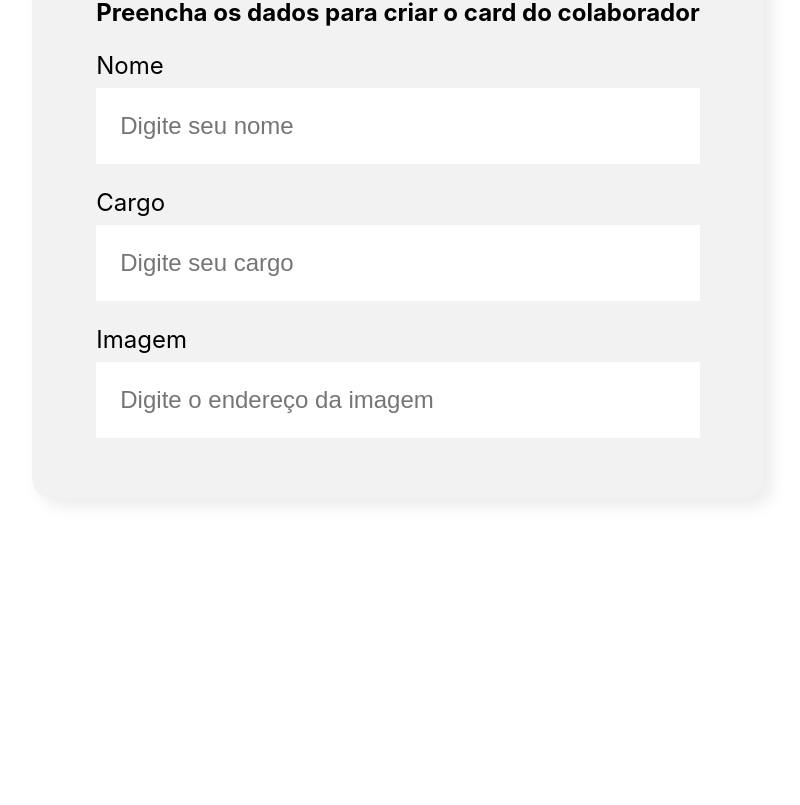
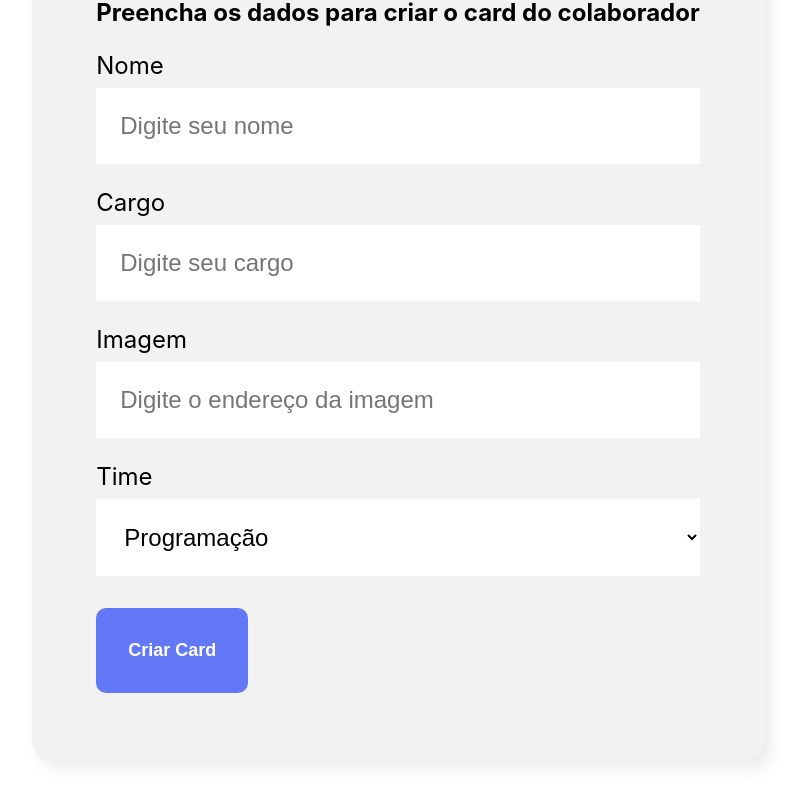
Before and after one commit to viniciusorpontes/organo, a React (Create React App) app: page / in a window 1280 px wide. Shown: the part 636-1441 px from the top of the page, without its empty margins (242-1042 px from the left). Before the commit the page ends 1214 px from the top, so only its background shows below. Built offline with nearby package versions, Linux system fonts and the light colour scheme.

Commit message:
Adicionando campo de lista suspensa, ajustando campos obrigatórios e adicionando botão para submissão do formulário

```diff
--- a/src/componentes/Formulario/index.js
+++ b/src/componentes/Formulario/index.js
@@ -1,14 +1,36 @@
 import './Formulario.css'
 import CampoTexto from '../CampoTexto'
+import ListaSuspensa from '../ListaSuspensa'
+import Botao from '../Botao'
 
 const Formulario = () => {
+
+    const times = [
+        'Programação',
+        'Front-End',
+        'Data Science',
+        'Devops',
+        'UX e Design',
+        'Mobile',
+        'Inovação e Gestão'
+    ]
+
+    const salvar = (evento) => {
+        evento.preventDefault()
+        console.log("Form foi submetido")
+    }
+
     return (
         <section className="formulario">
-            <form>
+            <form onSubmit={salvar}>
                 <h2>Preencha os dados para criar o card do colaborador</h2>
-                <CampoTexto label="Nome" placeholder="Digite seu nome" />
-                <CampoTexto label="Cargo" placeholder="Digite seu cargo" />
+                <CampoTexto label="Nome" placeholder="Digite seu nome" obrigatorio={true} />
+                <CampoTexto label="Cargo" placeholder="Digite seu cargo" obrigatorio={true} />
                 <CampoTexto label="Imagem" placeholder="Digite o endereço da imagem" />
+                <ListaSuspensa label="Time" itens={times} obrigatorio={true} />
+                <Botao>
+                    Criar Card
+                </Botao>
             </form>
         </section>
     )
```
